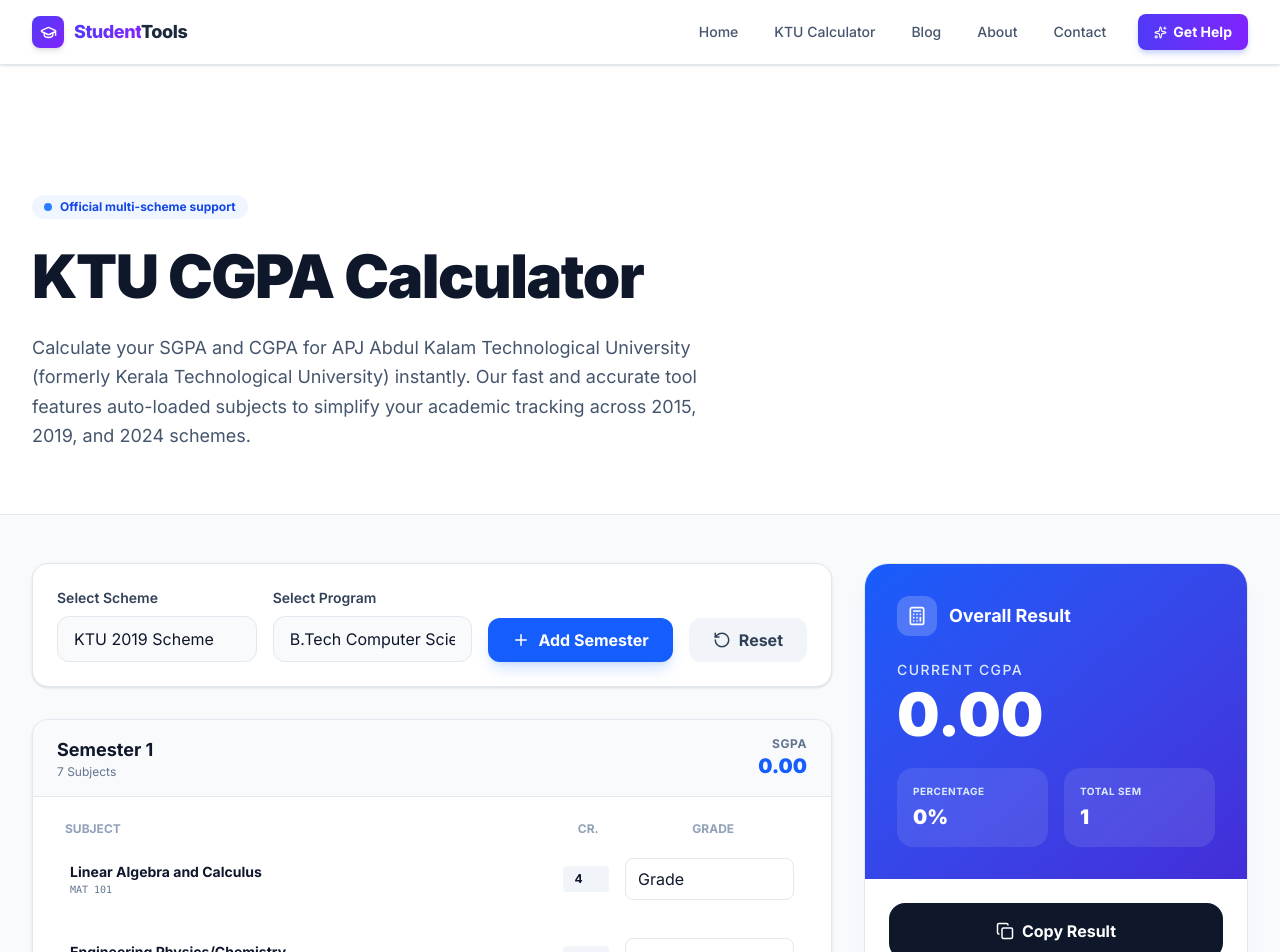
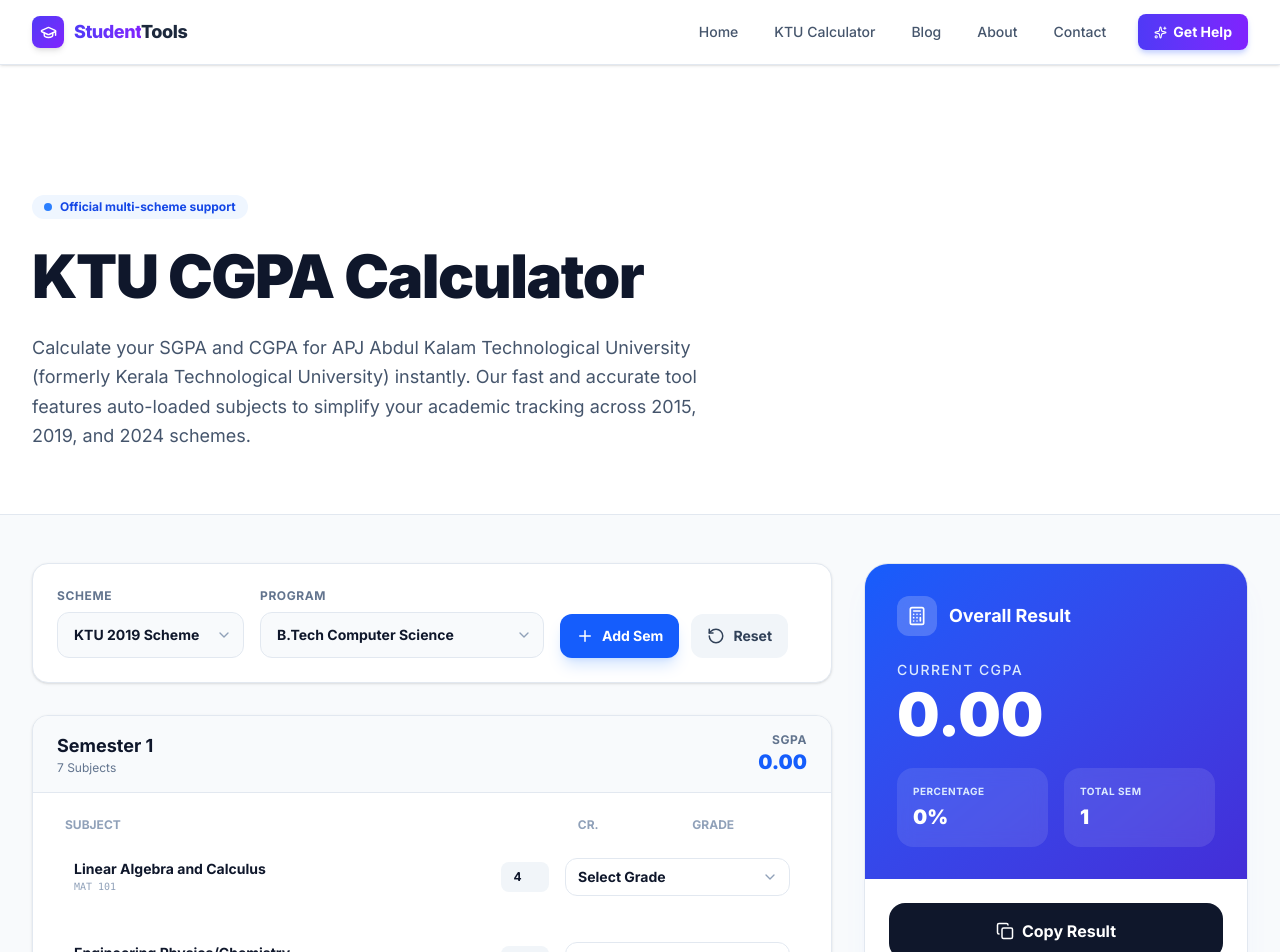
Before and after one commit to studenttoolshub0/studentstoolshub, a Next.js app: page /ktu-cgpa-calculator in a window 1280 px wide. Shown: the top 952 px of the page. Built offline with nearby package versions, Linux system fonts and the light colour scheme.

Commit message:
first commit

```diff
--- a/components/ktu/GradeSelector.tsx
+++ b/components/ktu/GradeSelector.tsx
@@ -1,6 +1,7 @@
 "use client";
 
 import { Grade, GRADE_POINTS, SchemeId } from "@/lib/ktu-data/subjects";
+import { ChevronDown } from "lucide-react";
 
 interface GradeSelectorProps {
   value: Grade;
@@ -14,17 +15,22 @@
   const availableGrades = Object.keys(pointsMap) as Grade[];
 
   return (
+    <div className="relative w-full group">
       <select
         value={value}
         onChange={(e) => onChange(e.target.value as Grade)}
-      className={`w-full px-3 py-2 bg-white border border-slate-200 rounded-lg text-slate-900 focus:outline-none focus:ring-2 focus:ring-blue-500 focus:border-transparent transition-all outline-none appearance-none cursor-pointer ${className}`}
+        className={`w-full px-3 py-2 bg-white border border-slate-200 rounded-xl text-slate-900 focus:outline-none focus:ring-2 focus:ring-blue-500 focus:border-transparent transition-all outline-none appearance-none cursor-pointer text-sm font-bold pr-10 hover:border-slate-300 ${className}`}
       >
-      <option value="">Grade</option>
+        <option value="">Select Grade</option>
         {availableGrades.map((grade) => (
           <option key={grade} value={grade}>
             {grade} {grade !== "F" ? `(${pointsMap[grade]})` : ""}
           </option>
         ))}
       </select>
+      <div className="absolute right-3 top-1/2 -translate-y-1/2 pointer-events-none text-slate-400 group-hover:text-blue-500 transition-colors">
+        <ChevronDown size={16} />
+      </div>
+    </div>
   );
 }
--- a/components/ktu/KTUCalculator.tsx
+++ b/components/ktu/KTUCalculator.tsx
@@ -12,7 +12,7 @@
 } from "@/lib/ktu-data/subjects";
 import { calculateSGPA, calculateCGPA, cgpaToPercentage } from "@/lib/ktu-data/calculator";
 import GradeSelector from "./GradeSelector";
-import { Trash2, Plus, RotateCcw, Copy, Share2, Calculator, Trash, Layout } from "lucide-react";
+import { Trash2, Plus, RotateCcw, Copy, Share2, Calculator, Trash, Layout, ChevronDown } from "lucide-react";
 
 interface SemesterState {
   id: string;
@@ -157,18 +157,35 @@
 
   return (
     <div className="grid grid-cols-1 lg:grid-cols-12 gap-8">
+      {/* Mobile Sticky Result Summary */}
+      <div className="lg:hidden sticky top-16 z-30 bg-white/80 backdrop-blur-md border-b border-slate-200 px-4 py-3 flex justify-between items-center shadow-sm -mx-4 sm:mx-0 sm:rounded-b-2xl">
+        <div className="flex items-center gap-3">
+          <div className="w-8 h-8 bg-blue-600 rounded-lg flex items-center justify-center text-white">
+            <Calculator size={16} />
+          </div>
+          <div>
+            <p className="text-[10px] font-black text-slate-400 uppercase leading-none">Your CGPA</p>
+            <p className="text-lg font-black text-slate-900">{cgpa.toFixed(2)}</p>
+          </div>
+        </div>
+        <div className="text-right">
+          <p className="text-[10px] font-black text-slate-400 uppercase leading-none text-right">Percentage</p>
+          <p className="text-lg font-black text-blue-600 text-right">{percentage}%</p>
+        </div>
+      </div>
+
       {/* Configuration & Input Section */}
       <div className="lg:col-span-8 space-y-8">
         {/* Top Controls */}
-        <div className="bg-white p-6 rounded-2xl border border-slate-200 shadow-sm flex flex-wrap gap-4 items-end">
-          <div className="flex-1 min-w-[200px]">
-            <label className="block text-sm font-semibold text-slate-700 mb-2">Select Scheme</label>
+        <div className="bg-white p-4 sm:p-6 rounded-2xl border border-slate-200 shadow-sm grid grid-cols-1 sm:grid-cols-2 lg:flex lg:flex-wrap gap-4 items-end">
+          <div className="space-y-2">
+            <label className="block text-xs font-bold text-slate-500 uppercase tracking-wider">Scheme</label>
+            <div className="relative">
               <select
                 value={scheme}
                 onChange={(e) => {
                   const newScheme = e.target.value as SchemeId;
                   setScheme(newScheme);
-                // Update existing semesters with new scheme's templates
                   setSemesters(prev => prev.map(sem => {
                       if (branch === 'general') return sem;
                       const template = SUBJECT_TEMPLATES[newScheme][branch][sem.semesterNum] || [];
@@ -178,20 +195,22 @@
                       };
                   }));
                 }}
-              className="w-full px-4 py-2.5 bg-slate-50 border border-slate-200 rounded-xl focus:ring-2 focus:ring-blue-500 outline-none transition-all appearance-none cursor-pointer"
+                className="w-full px-4 py-3 bg-slate-50 border border-slate-200 rounded-xl focus:ring-2 focus:ring-blue-500 outline-none transition-all appearance-none cursor-pointer text-sm font-bold pr-10 hover:border-slate-300"
               >
                 {SCHEMES.map(s => <option key={s.id} value={s.id}>{s.name}</option>)}
               </select>
+              <ChevronDown className="absolute right-3 top-1/2 -translate-y-1/2 text-slate-400 pointer-events-none" size={16} />
+            </div>
           </div>
 
-          <div className="flex-1 min-w-[200px]">
-            <label className="block text-sm font-semibold text-slate-700 mb-2">Select Program</label>
+          <div className="space-y-2">
+            <label className="block text-xs font-bold text-slate-500 uppercase tracking-wider">Program</label>
+            <div className="relative">
               <select
                 value={branch}
                 onChange={(e) => {
                   const newBranch = e.target.value as BranchId;
                   setBranch(newBranch);
-                // Force update semesters when branch changes
                   setSemesters(prev => prev.map(sem => {
                       if (newBranch === 'general') return sem;
                       const template = SUBJECT_TEMPLATES[scheme][newBranch][sem.semesterNum] || [];
@@ -201,26 +220,30 @@
                       };
                   }));
                 }}
-              className="w-full px-4 py-2.5 bg-slate-50 border border-slate-200 rounded-xl focus:ring-2 focus:ring-blue-500 outline-none transition-all appearance-none cursor-pointer"
+                className="w-full px-4 py-3 bg-slate-50 border border-slate-200 rounded-xl focus:ring-2 focus:ring-blue-500 outline-none transition-all appearance-none cursor-pointer text-sm font-bold pr-10 hover:border-slate-300"
               >
                 {BRANCHES.map(b => <option key={b.id} value={b.id}>{b.name}</option>)}
               </select>
+              <ChevronDown className="absolute right-3 top-1/2 -translate-y-1/2 text-slate-400 pointer-events-none" size={16} />
+            </div>
           </div>
 
+          <div className="grid grid-cols-2 gap-3 sm:flex lg:flex">
             <button
               onClick={() => addSemester()}
               disabled={semesters.length >= 8}
-            className="flex items-center gap-2 bg-blue-600 hover:bg-blue-700 text-white font-bold px-6 py-2.5 rounded-xl transition-all shadow-lg shadow-blue-500/20 disabled:bg-slate-300 disabled:shadow-none"
+              className="flex items-center justify-center gap-2 bg-blue-600 hover:bg-blue-700 text-white font-bold px-4 py-3 rounded-xl transition-all shadow-lg shadow-blue-500/20 disabled:bg-slate-300 disabled:shadow-none text-sm"
             >
-            <Plus size={18} /> Add Semester
+              <Plus size={18} /> <span className="whitespace-nowrap">Add Sem</span>
             </button>
 
             <button
               onClick={resetAll}
-            className="flex items-center gap-2 bg-slate-100 hover:bg-slate-200 text-slate-700 font-bold px-6 py-2.5 rounded-xl transition-all"
+              className="flex items-center justify-center gap-2 bg-slate-100 hover:bg-slate-200 text-slate-700 font-bold px-4 py-3 rounded-xl transition-all text-sm"
             >
               <RotateCcw size={18} /> Reset
             </button>
+          </div>
         </div>
 
         {/* Semesters */}
@@ -256,51 +279,54 @@
 
               <div className="space-y-3">
                 {sem.subjects.map((sub) => (
-                  <div key={sub.code} className="grid grid-cols-1 md:grid-cols-12 gap-3 md:gap-4 items-center p-3 hover:bg-slate-50 rounded-xl transition-colors border border-transparent hover:border-slate-100 group">
-                    <div className="col-span-1 md:col-span-8">
+                  <div key={sub.code} className="p-3 sm:p-4 hover:bg-slate-50 rounded-2xl transition-all border border-transparent hover:border-slate-100 group space-y-3 md:space-y-0 md:grid md:grid-cols-12 md:gap-4 md:items-center">
+                    <div className="md:col-span-7">
                       {branch === 'general' || sub.code.startsWith('CUSTOM-') ? (
+                        <div className="flex items-center gap-2">
                           <input
                             type="text"
                             value={sub.name}
                             onChange={(e) => updateSubject(sem.id, sub.code, 'name', e.target.value)}
                             placeholder="Subject Name"
-                          className="w-full bg-transparent border-b border-dashed border-slate-300 focus:border-blue-500 outline-none font-bold text-slate-900 text-sm py-1"
+                            className="flex-1 bg-transparent border-b border-dashed border-slate-200 focus:border-blue-500 outline-none font-bold text-slate-900 text-sm py-1"
                           />
+                          <button
+                            onClick={() => removeSubject(sem.id, sub.code)}
+                            className="text-slate-300 hover:text-red-500 transition-all p-1"
+                          >
+                            <Trash2 size={14} />
+                          </button>
+                        </div>
                       ) : (
-                        <>
-                          <p className="font-bold text-slate-900 text-sm">{sub.name}</p>
-                          <p className="text-[10px] text-slate-500 font-mono uppercase">{sub.code}</p>
-                        </>
+                        <div className="flex justify-between items-start">
+                          <div>
+                            <p className="font-bold text-slate-900 text-[13px] sm:text-sm leading-tight">{sub.name}</p>
+                            <p className="text-[10px] text-slate-400 font-mono uppercase mt-0.5">{sub.code}</p>
+                          </div>
+                        </div>
                       )}
                     </div>
-                    <div className="col-span-1 text-center">
-                      <div className="flex items-center gap-2 justify-center">
-                        <span className="md:hidden text-xs font-bold text-slate-400 uppercase">Credits:</span>
+
+                    <div className="flex items-center gap-4 md:col-span-5">
+                      <div className="flex-1 flex flex-col md:flex-row md:items-center gap-1 sm:gap-4">
+                        <div className="flex items-center justify-between md:justify-center gap-2 bg-slate-100/50 p-2 md:p-0 rounded-xl md:bg-transparent">
+                          <span className="md:hidden text-[10px] font-black text-slate-400 uppercase tracking-tighter">Credits</span>
                           <input
                               type="number"
                               value={sub.credits}
                               onChange={(e) => updateSubject(sem.id, sub.code, 'credits', parseFloat(e.target.value) || 0)}
-                            className="w-12 bg-slate-100 text-center rounded text-xs font-bold py-1 outline-none focus:ring-1 focus:ring-blue-500 transition-all border border-transparent hover:border-slate-300"
+                              className="w-10 sm:w-12 bg-white md:bg-slate-100 text-center rounded-lg text-xs font-bold py-1.5 outline-none focus:ring-2 focus:ring-blue-500 transition-all border border-slate-200 md:border-transparent"
                           />
                         </div>
-                    </div>
-                    <div className="col-span-1 md:col-span-3 flex items-center gap-2">
-                        <div className="flex-1 flex items-center gap-2 md:block">
-                            <span className="md:hidden text-xs font-bold text-slate-400 uppercase min-w-[60px]">Grade:</span>
+
+                        <div className="flex-1">
                            <GradeSelector
                             value={sub.grade}
                             schemeId={scheme}
                             onChange={(val) => updateGrade(sem.id, sub.code, val)}
                           />
                         </div>
-                        {(branch === 'general' || sub.code.startsWith('CUSTOM-')) && (
-                             <button
-                                onClick={() => removeSubject(sem.id, sub.code)}
-                                className="md:opacity-0 group-hover:opacity-100 p-1.5 text-slate-300 hover:text-red-500 transition-all"
-                             >
-                                <Trash2 size={14} />
-                             </button>
-                        )}
+                      </div>
                     </div>
                   </div>
                 ))}
```
Lines whose indentation alone changed are shown as unchanged.
